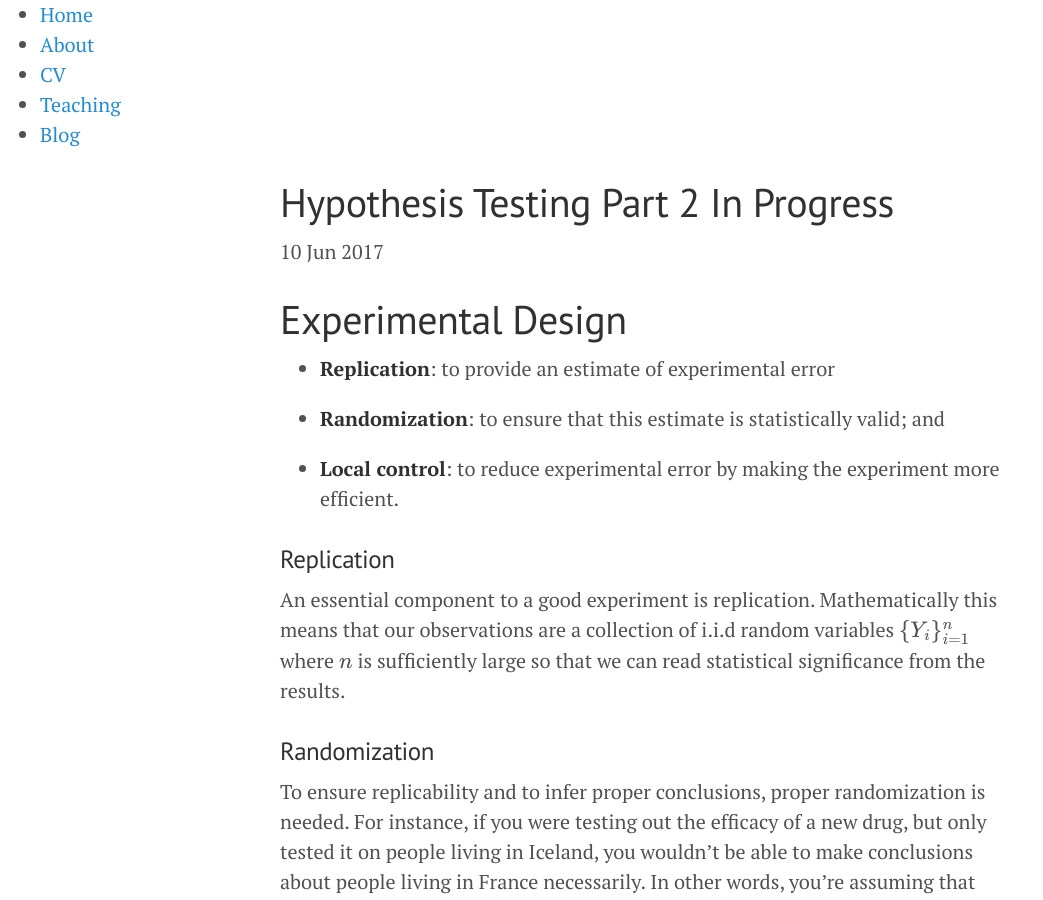
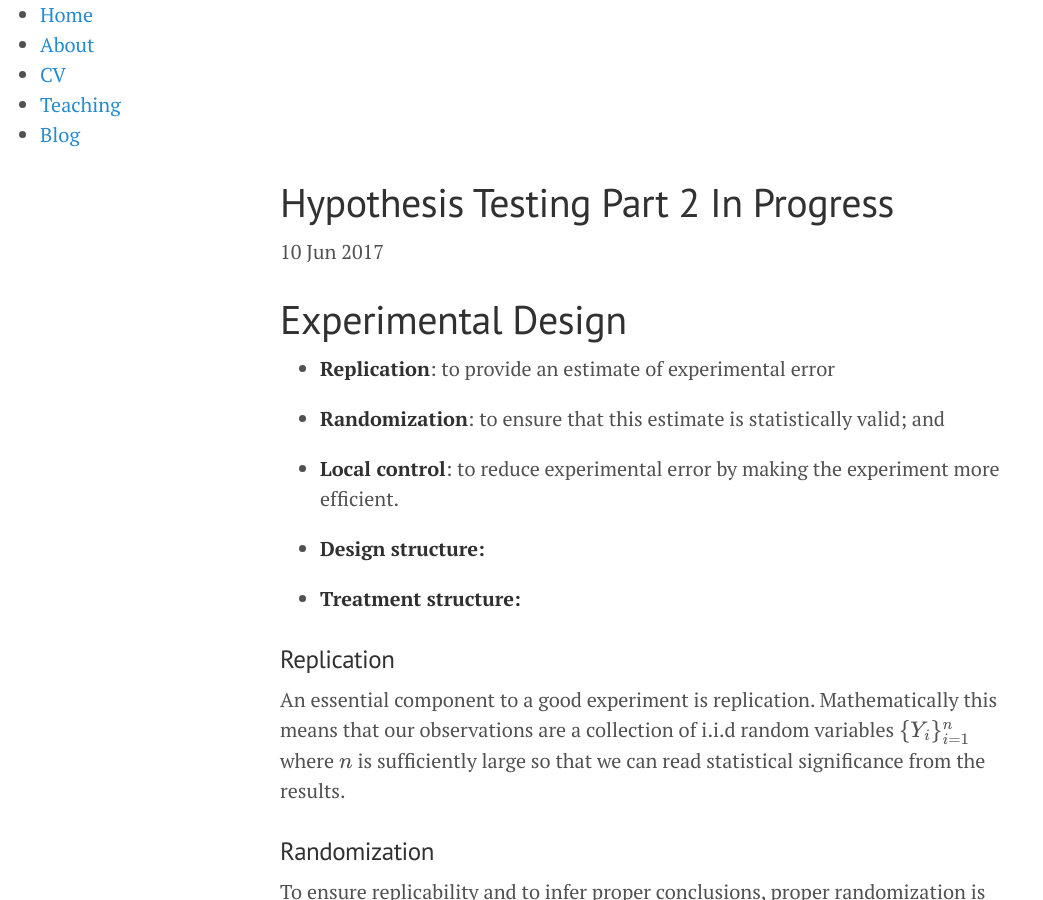
Before and after one commit to doriang102/doriang102.github.io, a Jekyll site: the page built from _posts/2017-06-10-hypothesis-testing-part-2-in-progress.md, in a window 1280 px wide and 900 px high. Shown: the whole window, without its empty margins (0-1043 px from the left). Built offline with Jekyll 4.4.1, drawn with Linux system fonts in a browser that asks for light colours; our own code applies the rules of GitHub Pages for plain Markdown files; formulas are drawn with MathJax 3.

Commit message:
Update 2017-06-10-hypothesis-testing-part-2-in-progress.md

```diff
--- a/_posts/2017-06-10-hypothesis-testing-part-2-in-progress.md
+++ b/_posts/2017-06-10-hypothesis-testing-part-2-in-progress.md
@@ -7,6 +7,10 @@
 - **Randomization**: to ensure that this estimate is statistically valid; and
 
 - **Local control**: to reduce experimental error by making the experiment more efficient.
+
+- **Design structure:**
+
+- **Treatment structure:**
 
 ### Replication
 
```
